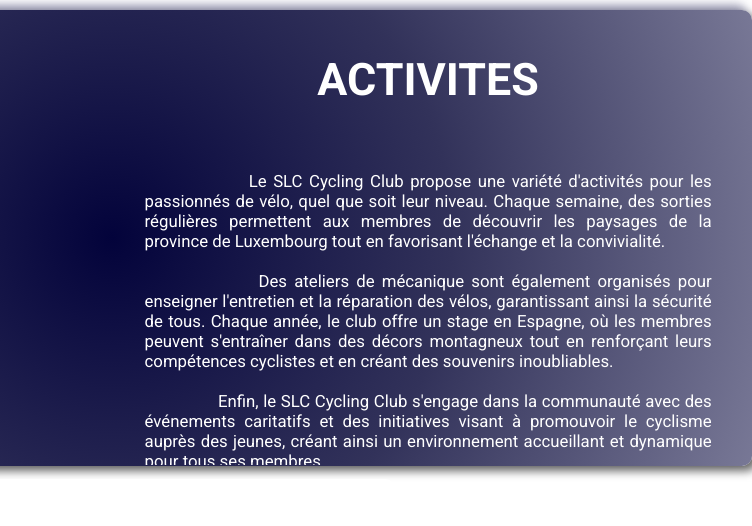
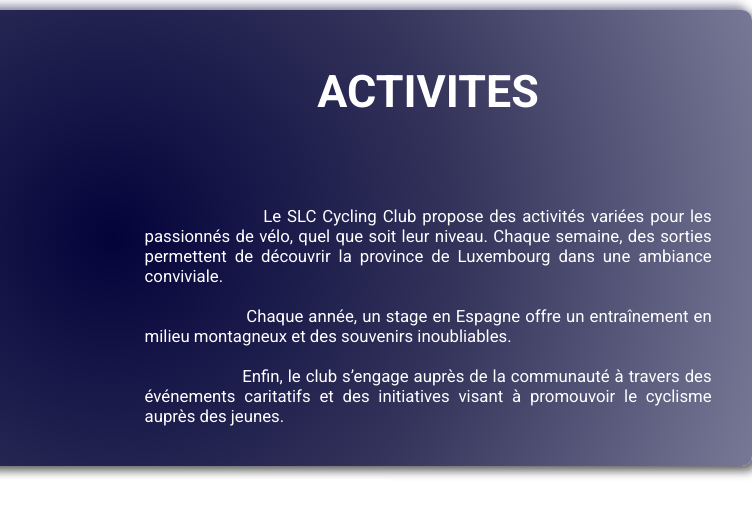
Before and after one commit to Naim737/SLC_Cycling_Club, a plain HTML site: page index.html in a window 1280 px wide. Shown: the part 1401-1927 px from the top of the page, 528-1280 px from the left. Drawn offline with Linux system fonts and the light colour scheme.

Commit message:
diminution du texte un peu trop volumineux

```diff
--- a/index.html
+++ b/index.html
@@ -50,12 +50,11 @@
             <div class ="sub-items">
                 <h1 class="centrer-texte-color">ACTIVITES</h1>
                 <div class="text-color-format">
-                Le SLC Cycling Club propose une variété d'activités pour les passionnés de vélo, quel que soit leur niveau. Chaque semaine, des sorties régulières permettent aux membres de découvrir les paysages de la province de Luxembourg tout en favorisant l'échange et la convivialité.
+                    Le SLC Cycling Club propose des activités variées pour les passionnés de vélo, quel que soit leur niveau. Chaque semaine, des sorties permettent de découvrir la province de Luxembourg dans une ambiance conviviale.
 
-                Des ateliers de mécanique sont également organisés pour enseigner l'entretien et la réparation des vélos, garantissant ainsi la sécurité de tous. Chaque année, le club offre un stage en Espagne, où les membres peuvent s'entraîner dans des décors montagneux tout en renforçant leurs compétences cyclistes et en créant des souvenirs inoubliables.
+                    Chaque année, un stage en Espagne offre un entraînement en milieu montagneux et des souvenirs inoubliables.
 
-                Enfin, le SLC Cycling Club s'engage dans la communauté avec des événements caritatifs et des initiatives visant à promouvoir le cyclisme auprès des jeunes, créant ainsi un environnement accueillant et dynamique pour tous ses membres.
-                </div>
+                    Enfin, le club s’engage auprès de la communauté à travers des événements caritatifs et des initiatives visant à promouvoir le cyclisme auprès des jeunes.</div>
             </div>
     </div>
 
@@ -69,7 +68,7 @@
 
                 <strong>Compétitions locales:</strong>  Défiez vos amis et les autres membres du club lors de nos compétitions et courses de VTT, où la convivialité et l'esprit sportif sont à l'honneur.
 
-                <strong>Événements caritatifs:</strong>  Roulez pour une bonne cause en participant à nos balades et courses caritatives, et contribuez à faire une différence dans notre communauté.
+                <strong>Événements caritatifs:</strong>  Participez à nos balades et courses caritatives, et contribuez à faire une différence dans notre communauté.
 
                 <strong>Journées de formation:</strong>  Améliorez vos compétences et votre sécurité à vélo grâce à nos journées de formation, animées par des experts du cyclisme.
 
```
Also changed, not shown: 1 other file.
